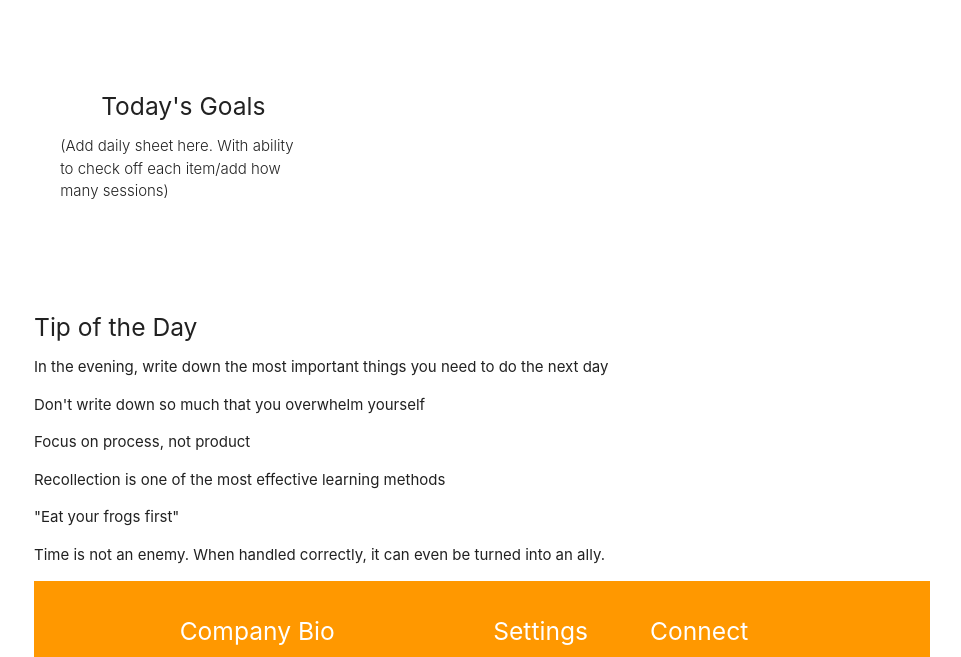
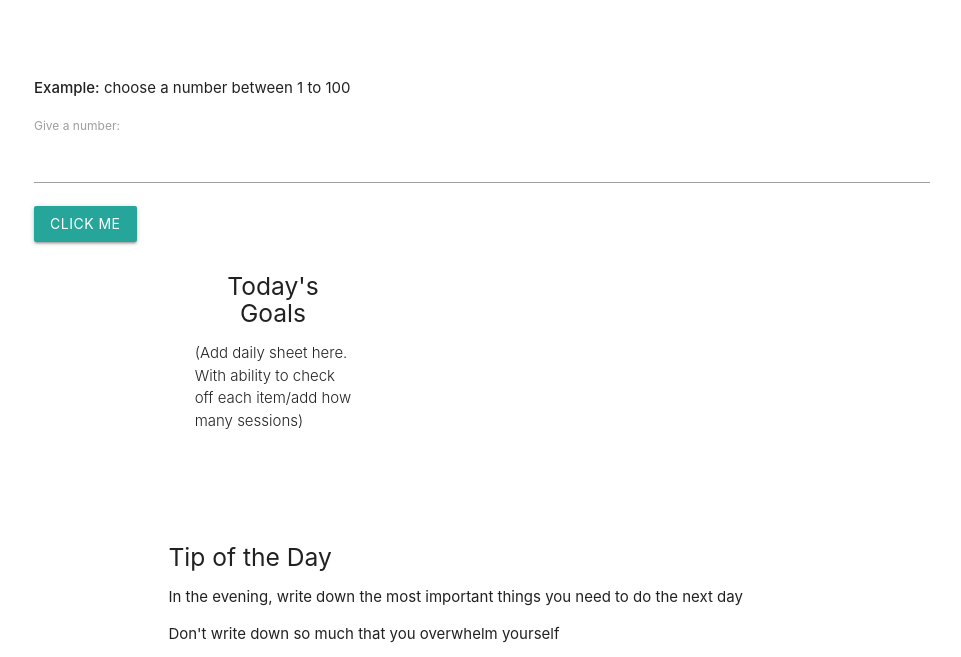
Before and after one commit to andycwilliams/ProductivityTracker-PersonalProject2.5, a website with bundled scripts: page public/html/index.html in a window 1280 px wide. Shown: the part 539-1196 px from the top of the page, without its empty margins (158-1119 px from the left). Built offline with nearby package versions, Linux system fonts and the light colour scheme.

Commit message:
Working on timer and minute selection

```diff
--- a/index.js
+++ b/index.js
@@ -31,7 +31,13 @@
 // client.connect().then(() => app.listen(3000));
 
 const chooseMinutes = () => {
-
+    let minutesBtn = document.querySelector("#choose");
+    let randomNo = Math.ceil(Math.random() * 100);
+    minutesBtn.onclick = function() {
+       let userNo = document.querySelector("#inputNumber").value;
+       let valueInt = parseInt(userNo, 100);
+       console.log(randomNo, userNo);
+    };
 };
 
 function startTimer(duration, display) {
@@ -48,6 +54,7 @@ function startTimer(duration, display) {
       if (--timer < 0) {
           timer = duration;
           console.log("Time's up!");
+          // playSound();
           // handleLoss();
           // clearInterval(intervalEl);
       };
@@ -61,17 +68,17 @@ const taskContainer = () => {
       const itemEl = document.createElement("div");
       // const hourEl = document.createElement("div");
       const textAreaEl = document.createElement("textarea");
-      const addItemBtn = document.createElement("button");
+      const addItemminutesBtn = document.createElement("button");
 
       // hourEl.textContent = i + ":00";
-      addItemBtn.innerText = "Add";
+      addItemminutesBtn.innerText = "Add";
 
       itemEl.setAttribute("id", "hour-", + i);
       itemEl.classList.add("row", "time-block")
       // hourEl.classList.add("col-sm-12", "hour");
       textAreaEl.classList.add("col-sm-11", "description");
       textAreaEl.setAttribute("id", "Dynamically Generated ID")
-      addItemBtn.classList.add("col-sm-1", "btn", "addItemBtn");
+      addItemminutesBtn.classList.add("col-sm-1", "minutesBtn", "addItemminutesBtn");
 
       // if (i < currentTimeEl){
       //     itemEl.classList.add("past");
@@ -84,7 +91,7 @@ const taskContainer = () => {
       // timeBlockContainer.appendChild(itemEl);
       // itemEl.appendChild(hourEl);
       itemEl.appendChild(textAreaEl);
-      itemEl.appendChild(addItemBtn);
+      itemEl.appendChild(addItemminutesBtn);
   };
 };
 
--- a/public/html/index.html
+++ b/public/html/index.html
@@ -30,7 +30,7 @@
       <br><br>
       <h1 class="header center orange-text">Productivity Tracker</h1>
       <div class="row center">
-        <h5 class="header col s12 light">Random Tip and/or Timer element</h5>
+        <h5 class="header col s12 light" id="randomTip">(Random Tip)</h5>
       </div>
       <div class="row center">
         <a id="chooseMinutes" class="btn-small waves-effect waves-light orange">Choose Minutes</a>
@@ -52,6 +52,17 @@
     <button id="darkMode">Dark Mode</button>
     <button id="ticking">Toggle Sound</button>
 </section> -->
+
+<div class="container container-fluid">
+  <p><strong> Example:</strong> choose a number between 1 to 100</p>
+  <form>
+  <div class="form-group">
+  <label for="number">Give a number:</label>
+  <input id="inputNumber" value="" type="text" name="number" />
+  </form>
+  <p id="output"></p>
+  </div>
+  <button class="btn btn-dark" id="choose" type="submit" onclick="chooseMinutes()">Click Me</button>
 
   <div class="container">
     <div class="section">
```
